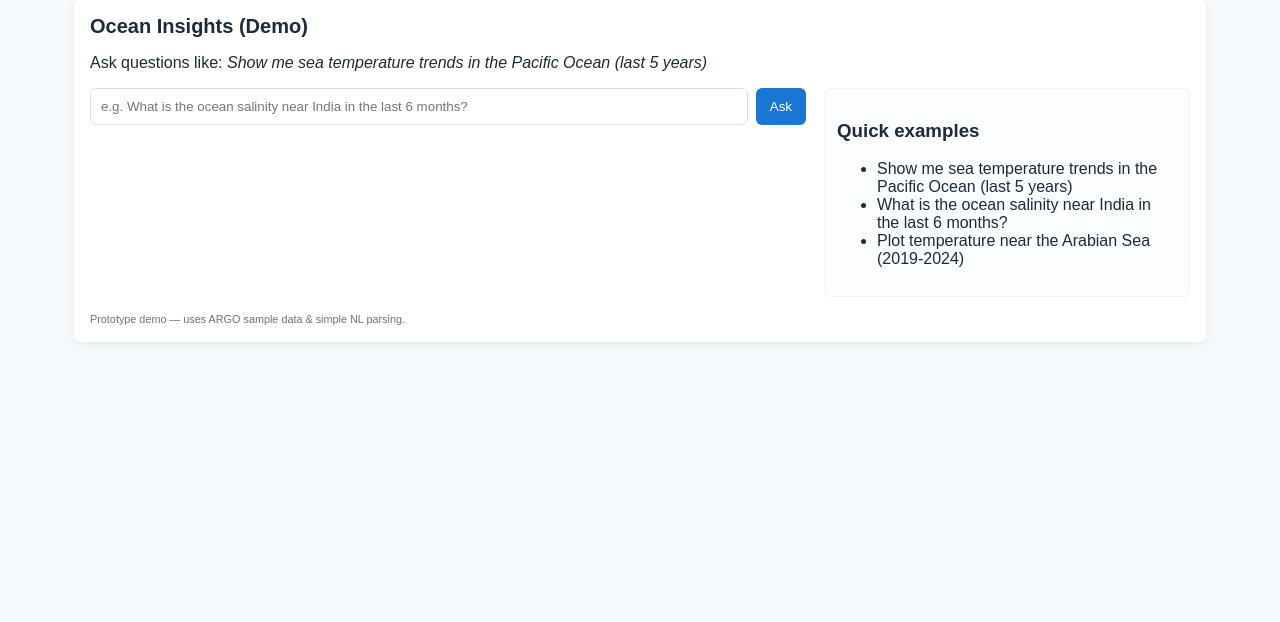
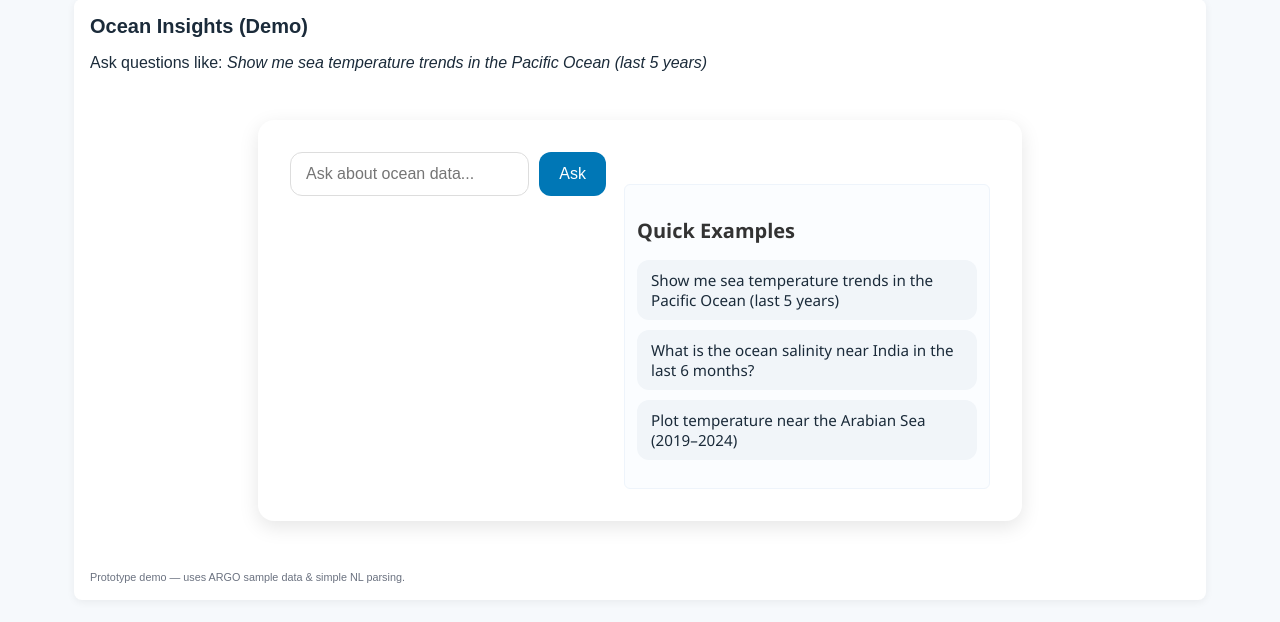
Before and after one commit to KnightGauda/SIHPrototype, a Django app: page / in a window 1280 px wide. Shown: the part 25-647 px from the top of the page. Run offline with Django 4.2, Linux system fonts and the light colour scheme; some libraries are stand-ins or nearby versions.

Commit message:
UI Changes

```diff
--- a/chat/templates/chat.html
+++ b/chat/templates/chat.html
@@ -1,17 +1,97 @@
 {% extends "base.html" %}
 {% block content %}
+  <style>
+    .chat-wrapper {
+      max-width: 700px;
+      margin: 3rem auto;
+      padding: 2rem;
+      background: #ffffff;
+      border-radius: 16px;
+      box-shadow: 0 6px 20px rgba(0, 0, 0, 0.1);
+      font-family: 'Segoe UI', Tahoma, Geneva, Verdana, sans-serif;
+    }
+
+    .query-form {
+      display: flex;
+      gap: 10px;
+      margin-bottom: 1.5rem;
+    }
+
+    .query-form input {
+      flex: 1;
+      padding: 12px 15px;
+      border-radius: 12px;
+      border: 1px solid #ddd;
+      font-size: 1rem;
+      outline: none;
+      transition: border-color 0.2s ease-in-out, box-shadow 0.2s ease-in-out;
+    }
+
+    .query-form input:focus {
+      border-color: #0077b6;
+      box-shadow: 0 0 6px rgba(0, 119, 182, 0.4);
+    }
+
+    .query-form button {
+      background: #0077b6;
+      color: #fff;
+      border: none;
+      padding: 12px 20px;
+      border-radius: 12px;
+      font-size: 1rem;
+      cursor: pointer;
+      transition: background 0.2s ease-in-out;
+    }
+
+    .query-form button:hover {
+      background: #005f8a;
+    }
+
+    .recent {
+      margin-top: 2rem;
+    }
+
+    .recent h3 {
+      font-size: 1.25rem;
+      margin-bottom: 1rem;
+      color: #333;
+    }
+
+    .recent ul {
+      list-style: none;
+      padding: 0;
+      display: flex;
+      flex-wrap: wrap;
+      gap: 10px;
+    }
+
+    .recent li {
+      background: #f1f5f9;
+      padding: 10px 14px;
+      border-radius: 12px;
+      font-size: 0.95rem;
+      cursor: pointer;
+      transition: background 0.2s ease-in-out, transform 0.15s ease-in-out;
+    }
+
+    .recent li:hover {
+      background: #e2e8f0;
+      transform: translateY(-2px);
+    }
+  </style>
+
   <div class="chat-wrapper">
     <form method="post" class="query-form">
       {% csrf_token %}
-      <input name="query" placeholder="e.g. What is the ocean salinity near India in the last 6 months?" required>
+      <input name="query" placeholder="Ask about ocean data..." required>
       <button type="submit">Ask</button>
     </form>
     <div class="recent">
-      <h3>Quick examples</h3>
+      <h3>Quick Examples</h3>
       <ul>
         <li>Show me sea temperature trends in the Pacific Ocean (last 5 years)</li>
         <li>What is the ocean salinity near India in the last 6 months?</li>
-        <li>Plot temperature near the Arabian Sea (2019-2024)</li>
+        <li>Plot temperature near the Arabian Sea (2019–2024)</li>
       </ul>
     </div>
   </div>
```
